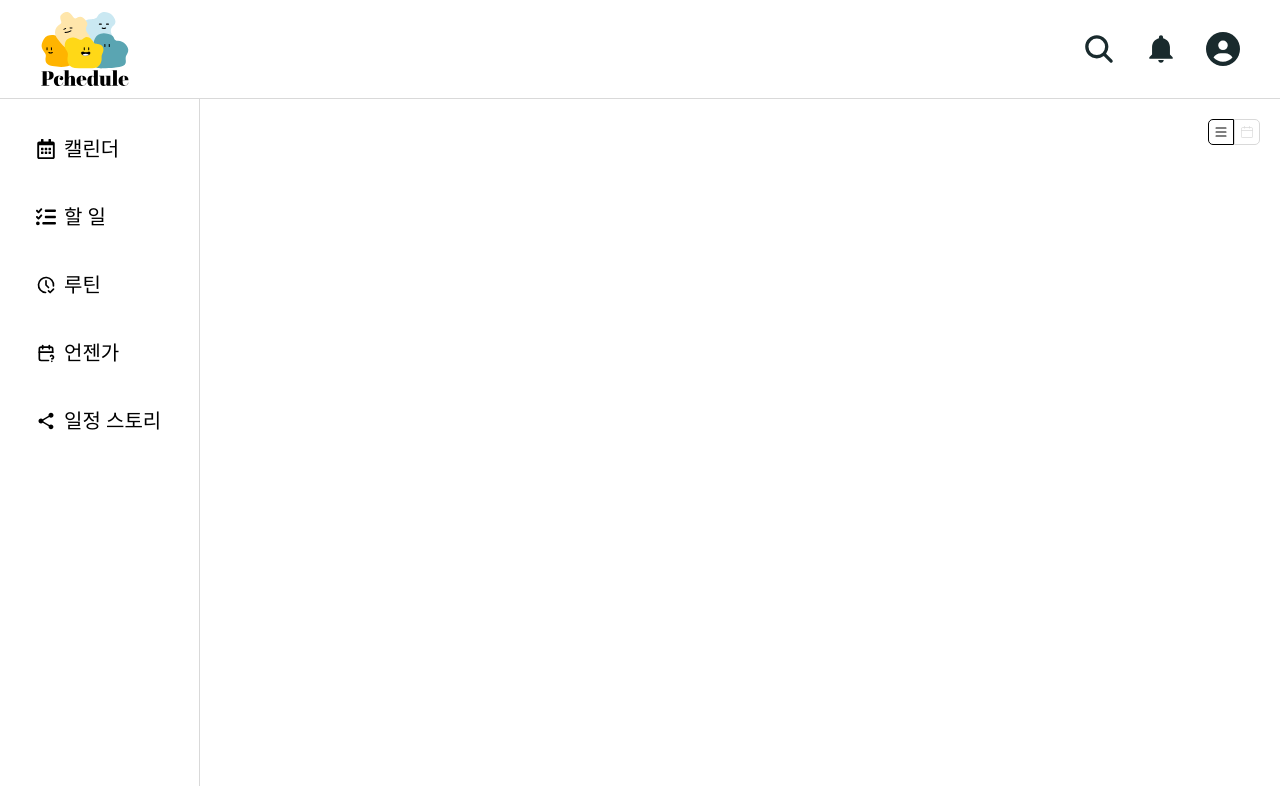
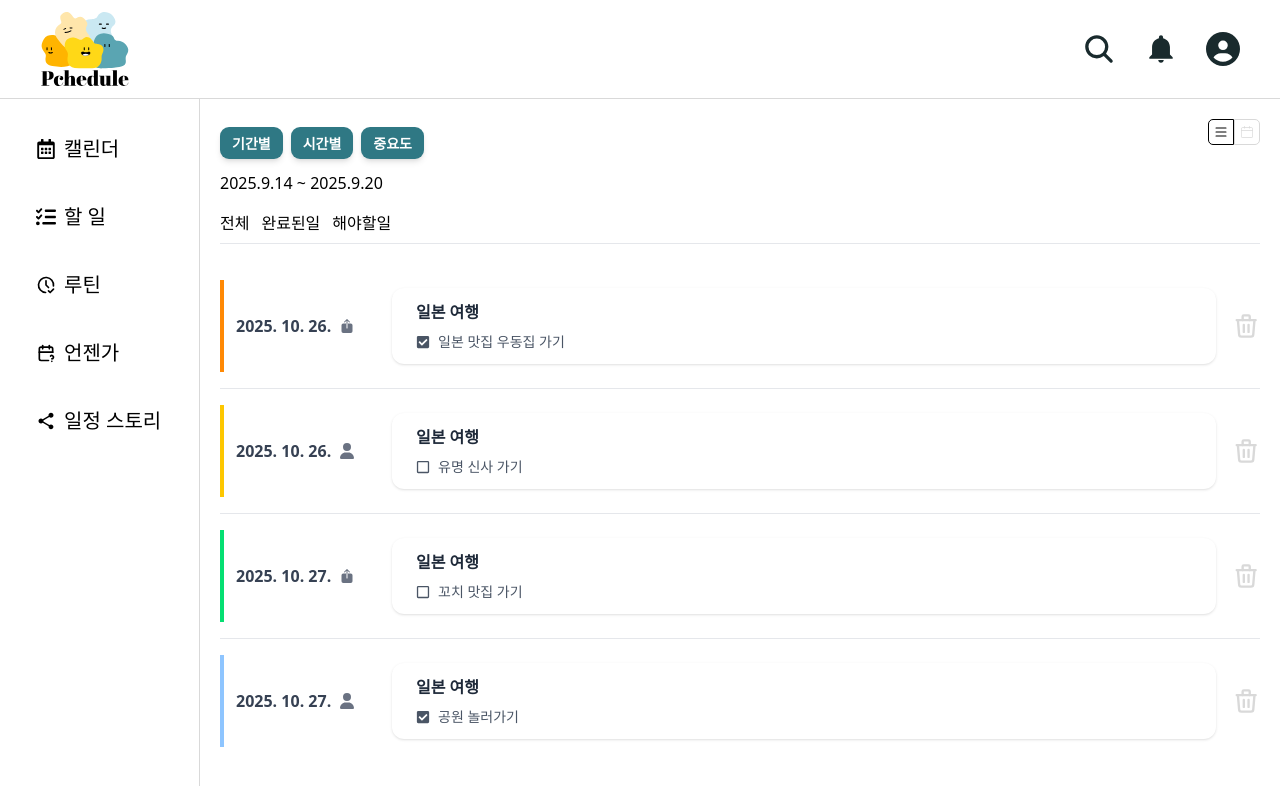
Before and after one commit to oz-main-fe-12-team4/oz_pchedule_fe, a React (Vite) app: page /testH in a window 1280 px wide. Both pictures are taken after a click on the button 1221 px from the left and 132 px from the top of the page. Shown: the top 786 px of the page. Built offline with nearby package versions, Linux system fonts and the light colour scheme.

Commit message:
feat: routine 페이지 생성

```diff
--- a/src/constants/filterList.js
+++ b/src/constants/filterList.js
@@ -7,6 +7,8 @@ export const FILTER_LABELS = {
   share: "공유",
   repeat: "반복",
   latest: "최신순",
+  period: "기간별",
+  time: "시간별",
 };
 
 export const CATEGORY_OPTION_LIST = [
--- a/src/pages/Routine.jsx
+++ b/src/pages/Routine.jsx
@@ -6,6 +6,9 @@ import { MdOutlineNavigateBefore } from "react-icons/md";
 import { BsList } from "react-icons/bs";
 import { CiCalendar } from "react-icons/ci";
 import { useState } from "react";
+import FilterButtons from "../components/FilterButtons";
+import ScheduleCard from "../components/ScheduleCard";
+import { posts } from "../assets/data/dummyPostList";
 
 const Routine = () => {
   const [isWeekly, setIsWeekly] = useState(true);
@@ -15,6 +18,9 @@ const Routine = () => {
   const currentDayOfThisWeek = currentDate.getDay();
   const firstDateOfThisWeek = currentDate.getDate() - currentDayOfThisWeek;
   const lastDateOfThisWeek = currentDate.getDate() + (6 - currentDayOfThisWeek);
+
+  const filterKeys = ["period", "time", "priority"];
+  const list = posts.data;
 
   const handleClickListButton = () => {
     setIsWeekly(false);
@@ -56,9 +62,27 @@ const Routine = () => {
           <Weekly firstDateOfThisWeek={firstDateOfThisWeek} />
         </div>
       )}
-      {/* {!isWeekly && (
-
-      )} */}
+      {!isWeekly && (
+        <div className="flex flex-col gap-1">
+          <FilterButtons keys={filterKeys} />
+          <h1 className="flex items-center gap-3 pb-3">
+            {thisYear}.{thisMonth}.{firstDateOfThisWeek} ~ {thisYear}.
+            {thisMonth}.{lastDateOfThisWeek}
+          </h1>
+          <div className="flex flex-row gap-3 mb-4 border-b border-gray-200 pb-2">
+            <p>전체</p>
+            <p>완료된일</p>
+            <p>해야할일</p>
+          </div>
+          <div className="divide-y-[0.5px] divide-gray-200">
+            {list.map((post) => (
+              <div key={post.post_id} className="py-4">
+                <ScheduleCard post={post} />
+              </div>
+            ))}
+          </div>
+        </div>
+      )}
     </div>
   );
 };
```
